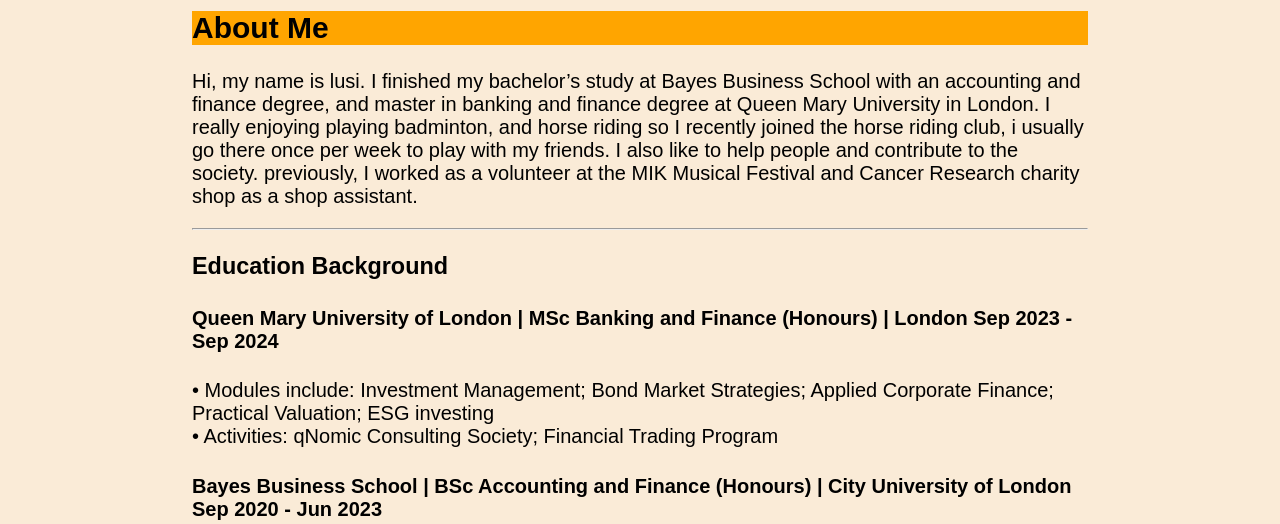
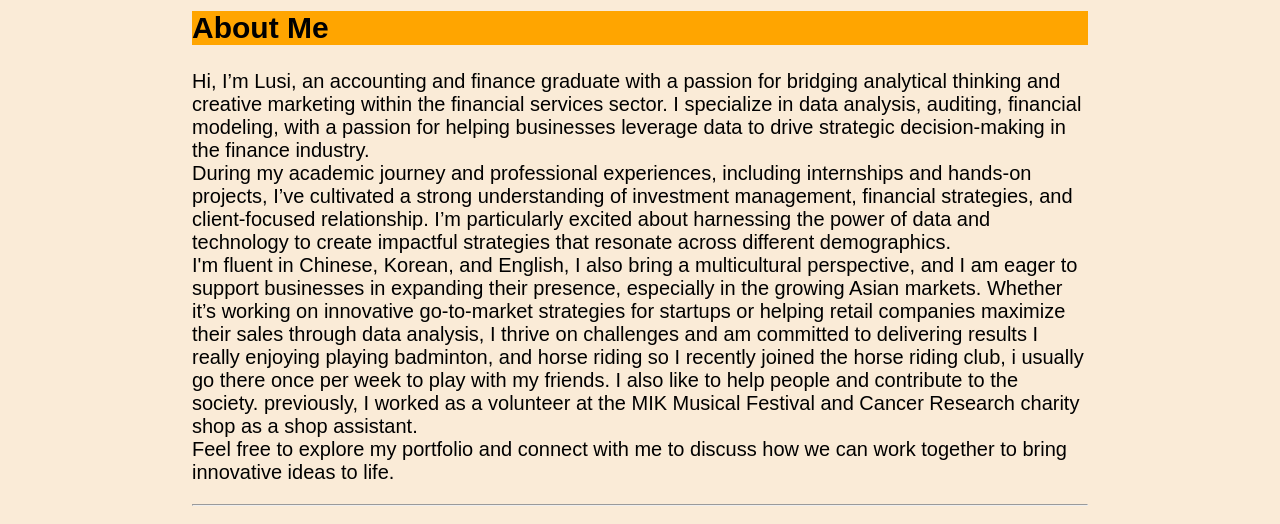
Before and after one commit to Lusipan/Lusipan.github.io, a plain HTML site: page index.html in a window 1280 px wide. Shown: the part 722-1246 px from the top of the page. Drawn offline with Linux system fonts and the light colour scheme.

Commit message:
Update index.html
self intro improvement2

```diff
--- a/index.html
+++ b/index.html
@@ -53,9 +53,21 @@
        </h2>
 
     </header>
-    <p>Hi, my name is lusi.
-        I finished my bachelor’s study at Bayes Business School with an accounting and finance degree, and master in  banking and finance degree at Queen Mary University in London.
+    <p>
+
+        Hi, I’m Lusi, an accounting and finance graduate with a passion for bridging analytical thinking and creative marketing within the financial services sector.
+I specialize in data analysis, auditing, financial modeling, with a passion for helping businesses leverage data to drive strategic decision-making in the finance industry.
+<br>
+During my academic journey and professional experiences, including internships and hands-on projects, I’ve cultivated a strong understanding of investment management, financial strategies, and client-focused relationship.
+I’m particularly excited about harnessing the power of data and technology to create impactful strategies that resonate across different demographics.
+ <br>
+I'm fluent in Chinese, Korean, and English, I also bring a multicultural perspective, and I am eager to support businesses in expanding their presence,
+especially in the growing Asian markets. Whether it’s working on innovative go-to-market strategies for startups or helping retail companies maximize their sales through data analysis, I thrive on challenges and am committed to delivering results
+
+
         I really enjoying playing badminton, and horse riding so I recently joined the horse riding club, i usually go there once per week to play with my friends. I also like to help people and contribute to the society. previously, I worked as a volunteer at the MIK Musical Festival and Cancer Research charity shop as a shop assistant.
+        <br>
+        Feel free to explore my portfolio and connect with me to discuss how we can work together to bring innovative ideas to life.
         <hr>
     </p>
 
```
